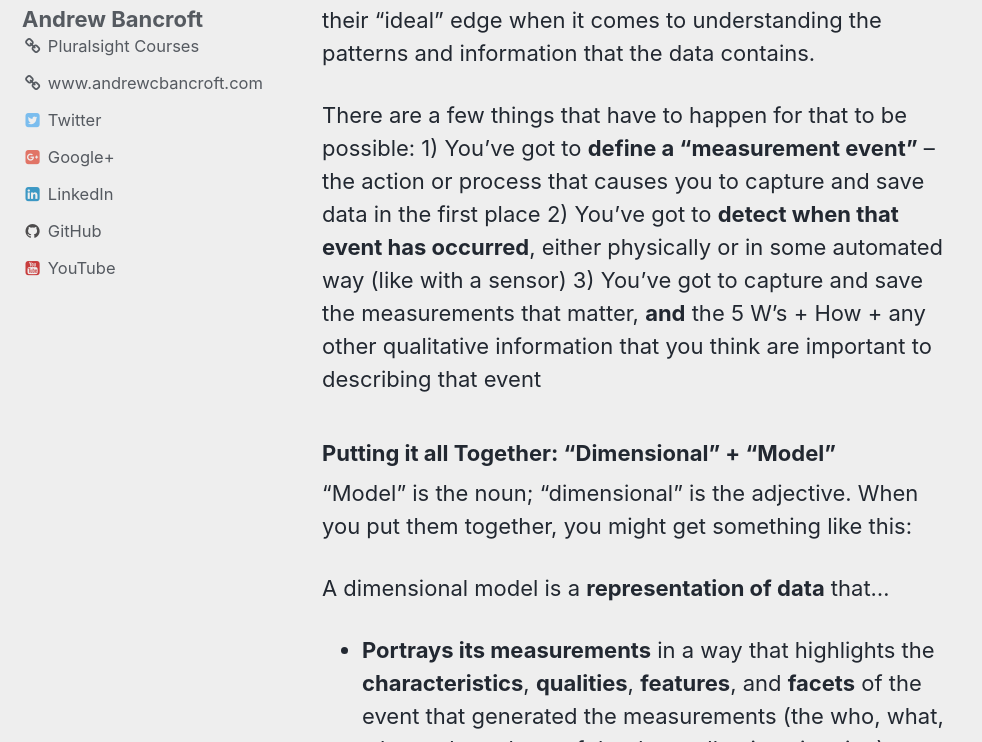
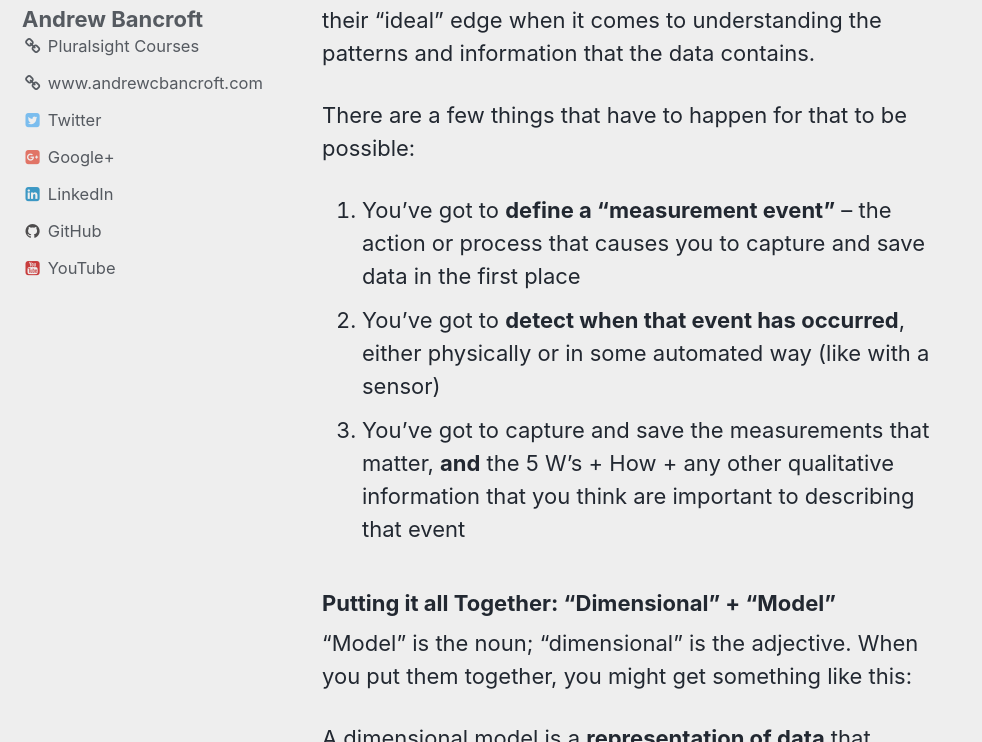
Before and after one commit to andrewcbancroft/datadaylife-blog, a Jekyll site: the page built from _posts/2017-12-26-what-is-a-dimensional-model.md, in a window 1280 px wide and 900 px high, scrolled down 4607 px, cut to the strip 158-900 px from the top of the window. Shown: the whole strip, without its empty margins (0-982 px from the left). Built offline with Jekyll 4.4.1, drawn with Linux system fonts in a browser that asks for light colours; comment, search, counter and statistics services are not loaded.

Commit message:
Update 2017-12-26-what-is-a-dimensional-model.md

```diff
--- a/_posts/2017-12-26-what-is-a-dimensional-model.md
+++ b/_posts/2017-12-26-what-is-a-dimensional-model.md
@@ -80,9 +80,10 @@ Dimensional models make the numbers visible, true... but they also make a point
 [Qualitative data](https://www.dataday.life/what-is-data-like-im-five/#qualitative-categorical), in and of itself, is descriptive by nature. It's the qualitative data *about the situation that caused a measurement to be recorded* that gives dimensional models their "ideal" edge when it comes to understanding the patterns and information that the data contains.
 
 There are a few things that have to happen for that to be possible:
-1) You've got to **define a "measurement event"** -- the action or process that causes you to capture and save data in the first place
-2) You've got to **detect when that event has occurred**, either physically or in some automated way (like with a sensor)
-3) You've got to capture and save the measurements that matter, **and** the 5 W's + How + any other qualitative information that you think are important to describing that event
+
+1. You've got to **define a "measurement event"** -- the action or process that causes you to capture and save data in the first place
+2. You've got to **detect when that event has occurred**, either physically or in some automated way (like with a sensor)
+3. You've got to capture and save the measurements that matter, **and** the 5 W's + How + any other qualitative information that you think are important to describing that event
 
 ### Putting it all Together:  "Dimensional" + "Model"
 "Model" is the noun; "dimensional" is the adjective.  When you put them together, you might get something like this:
```
